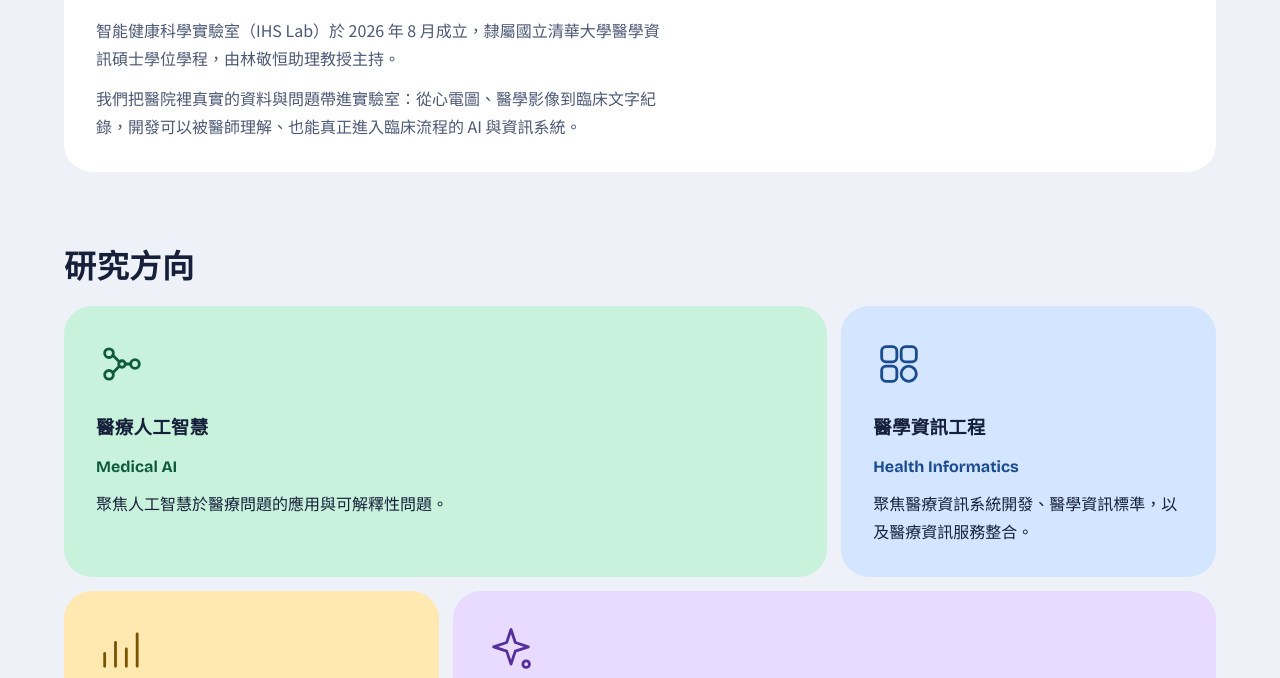
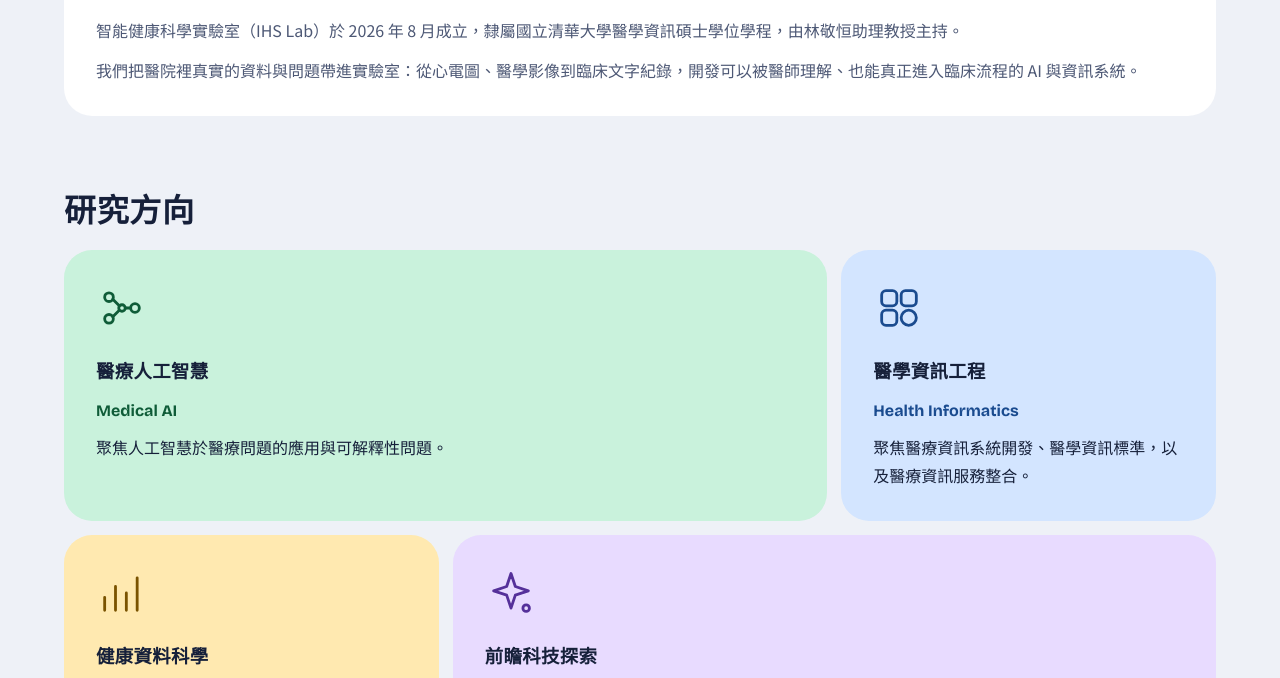
Before and after one commit to ihs-lab/ihs-lab.github.io, a plain HTML site: page index.html in a window 1280 px wide. Shown: the part 677-1355 px from the top of the page. Drawn offline with nearby package versions, Linux system fonts and the light colour scheme.

Commit message:
Let about and research text wrap to full tile width
Remove max-width caps that broke lines early on wide screens, and use
text-wrap: pretty to avoid lone characters on the last line.

Co-Authored-By: Claude Opus 5.5 <noreply@anthropic.com>

```diff
--- a/assets/css/style.css
+++ b/assets/css/style.css
@@ -33,6 +33,8 @@ html { scroll-behavior: smooth; scroll-padding-top: 96px; }
 body { margin: 0; background: var(--bg); color: var(--ink); font-family: var(--font-body); font-size: 1rem; line-height: 1.75; -webkit-font-smoothing: antialiased; }
 body.nav-open { overflow: hidden; }
 img { max-width: 100%; display: block; }
+/* 適應性換行：避免最後一行只剩一兩個字 */
+p, li, dd { text-wrap: pretty; }
 a { color: var(--blue); text-underline-offset: 3px; }
 a:hover { color: var(--navy); }
 :focus-visible { outline: 3px solid var(--blue); outline-offset: 3px; border-radius: 6px; }
@@ -140,7 +142,7 @@ a:hover { color: var(--navy); }
 .about-bento { display: grid; gap: var(--gap); }
 @media (min-width: 760px) { .about-bento { grid-template-columns: 1.4fr 1fr; } }
 .about-bento > :only-child { grid-column: 1 / -1; }
-.about-tile p { margin: 0 0 12px; color: var(--ink-soft); max-width: 36em; }
+.about-tile p { margin: 0 0 12px; color: var(--ink-soft); }
 .about-tile p:last-child { margin-bottom: 0; }
 
 /* 研究 */
@@ -154,7 +156,7 @@ a:hover { color: var(--navy); }
 .area { min-height: 230px; display: flex; flex-direction: column; }
 .area h3 { margin: auto 0 0; font-size: 1.45rem; font-weight: 900; letter-spacing: 0.02em; line-height: 1.35; }
 .area-en { margin: 0 0 8px; font-family: var(--font-display); font-weight: 700; }
-.area p:last-child { margin: 0; max-width: 28em; }
+.area p:last-child { margin: 0; }
 .area-icon { width: 52px; height: 52px; margin-bottom: 24px; fill: none; stroke: currentColor; stroke-width: 2.6; stroke-linecap: round; stroke-linejoin: round; }
 .area--ai { background: var(--ai); color: var(--ai-ink); }
 .area--info { background: var(--info); color: var(--info-ink); }
```
